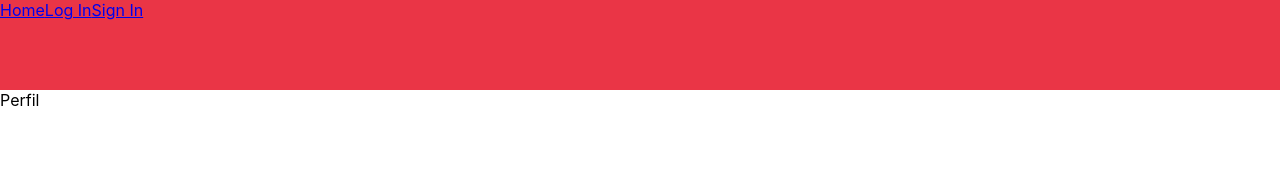
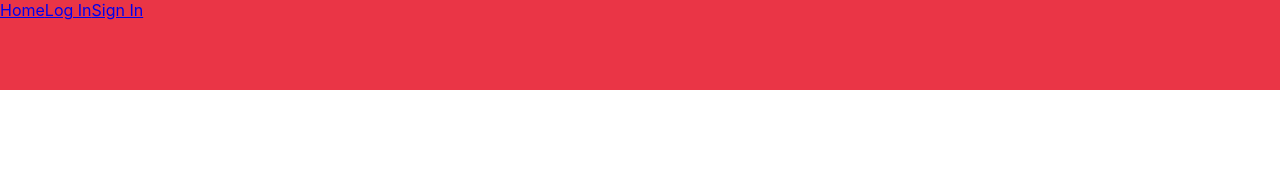
Before and after one commit to paulneo/delivery-frontend, a React (Create React App) app: page / in a window 1280 px wide. Shown: the top 180 px of the page. Built offline with nearby package versions, Linux system fonts and the light colour scheme.

Commit message:
:sparkles: feature

```diff
--- a/src/Components/LogIn/index.js
+++ b/src/Components/LogIn/index.js
@@ -1,8 +1,8 @@
 import React from 'react';
 
 const LogIn = () => {
-  return (
-    <div>
+   return (
+    <div >
       Iniciar Sesion
     </div>
   );
--- a/src/Components/ProfileUser/index.js
+++ b/src/Components/ProfileUser/index.js
@@ -1,9 +1,10 @@
-import React from 'react';
+import React from 'react'
+import Panel from '../Utilities/Panel'
 
 const ProfileUser = () => {
   return (
     <div>
-      Perfil
+      <Panel title='holi'> </Panel>
     </div>
   );
 };
--- /dev/null
+++ b/src/Components/Utilities/Panel/index.js
@@ -0,0 +1,7 @@
+import React from 'react';
+
+const Panel = ({ children}) => {
+  return <div>{children}</div>;
+};
+
+export default Panel;
--- a/src/Router/index.js
+++ b/src/Router/index.js
@@ -3,7 +3,7 @@ import { BrowserRouter as Router, Switch, Route, Link } from "react-router-dom";
 import LogIn from '../Components/LogIn'
 import SignIn from "../Components/SignIn";
 import ProfileUser from "../Components/ProfileUser";
-import {Header } from './styles'
+import { Header } from "./styles";
 
 export default function App() {
   return (
```
Also changed, not shown: src/Router/styles.js (line endings or trailing spaces).
